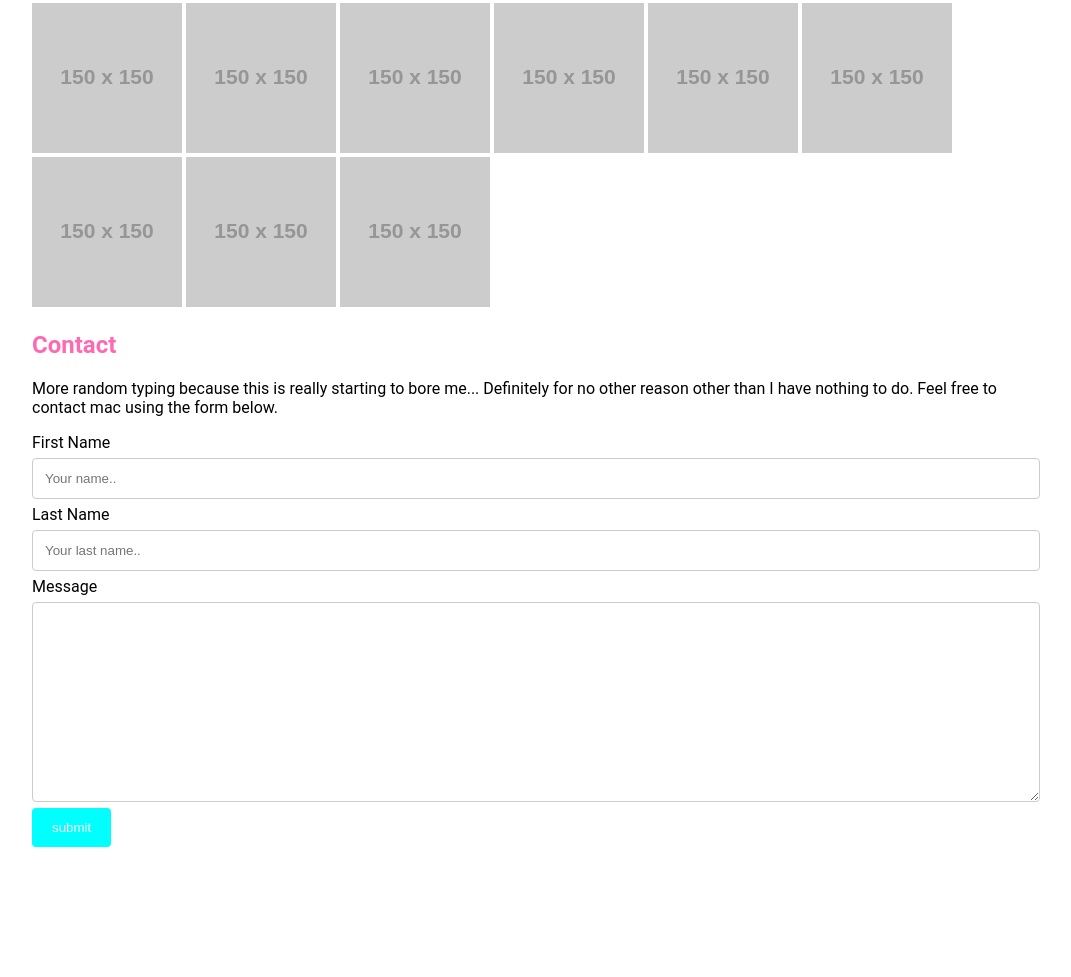
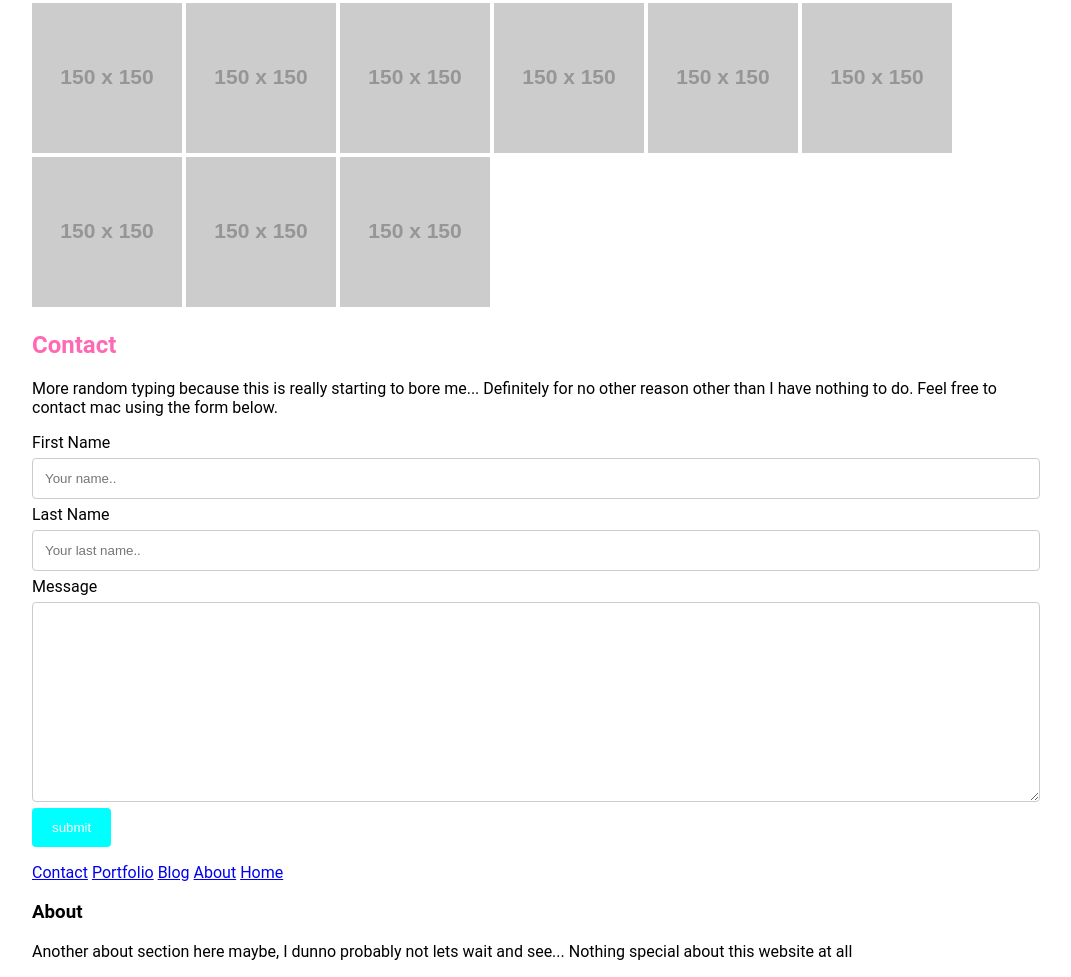
Before and after one commit to machooperwork/website, a plain HTML site: page index.html in a window 1280 px wide. Shown: the part 464-1441 px from the top of the page, without its empty margins (104-1175 px from the left). Before the commit the page ends 1327 px from the top, so only its background shows below. Drawn offline with Linux system fonts and the light colour scheme; placeholder pictures from the web are drawn by us.

Commit message:
Updated html file.

```diff
--- a/index.html
+++ b/index.html
@@ -58,8 +58,19 @@
                 <input type="submit" value="submit">
         </form>
     </div>
-
     </div>
+<footer>
+        <nav class="footernav">
+		<!-- for some reason these links are display in reverse -->
+		<a href="#contact">Contact</a>
+		<a href="#portfolio">Portfolio</a>
+		<a href="#blog">Blog</a>
+		<a href="#about">About</a>
+		<a href="index.html">Home</a>
+        </nav>
+	<h3>About</h3>
+	<p>Another about section here maybe, I dunno probably not lets wait and see... Nothing special about this         website at all</p>
+</footer>
 </body>
 
 </html>
```
